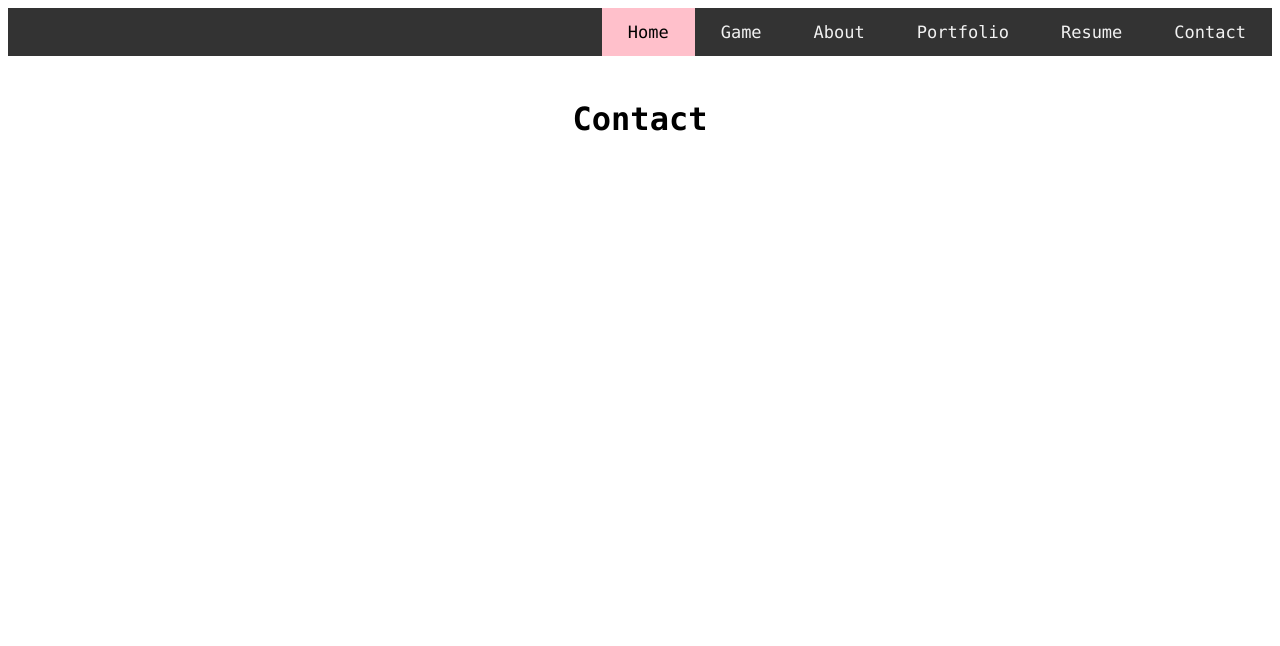
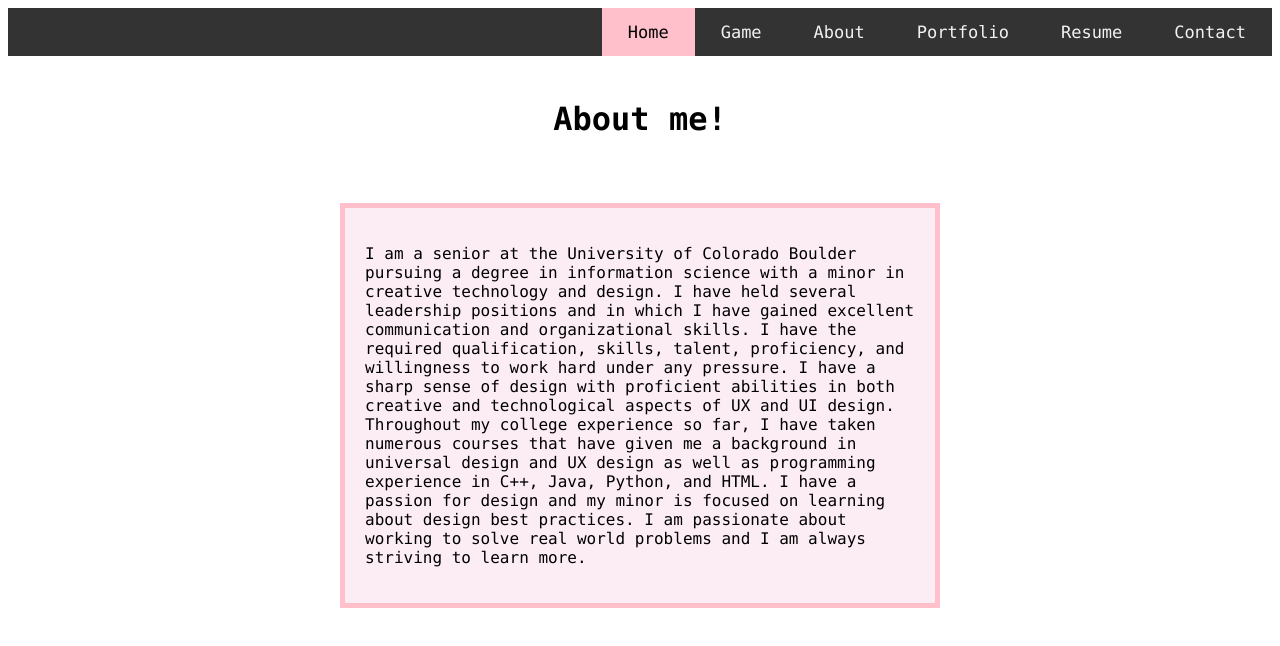
Before and after one commit to coth0598/coth0598.github.io, a plain HTML site: page midterm/about.html in a window 1280 px wide. Drawn offline with Linux system fonts and the light colour scheme.

Commit message:
Update about.html

```diff
--- a/midterm/about.html
+++ b/midterm/about.html
@@ -19,12 +19,14 @@
       </div>
 
       <div class="header">
-        <h1>Contact</h1>
+        <h1>About me!</h1>
 
        </div>
-    <div class="headshot">
-
-    </div>
+       <div class="body">
+        <div class="textbox">
+         <p>I am a senior at the University of Colorado Boulder pursuing a degree in information science with a minor in creative technology and design. I have held several leadership positions and in which I have gained excellent communication and organizational skills. I have the required qualification, skills, talent, proficiency, and willingness to work hard under any pressure. I have a sharp sense of design with proficient abilities in both creative and technological aspects of UX and UI design. Throughout my college experience so far, I have taken numerous courses that have given me a background in universal design and UX design as well as programming experience in C++, Java, Python, and HTML. I have a passion for design and my minor is focused on learning about design best practices. I am passionate about working to solve real world problems and I am always striving to learn more.</p>
+         </div>
+     </div>
 
 
 </body>
```
